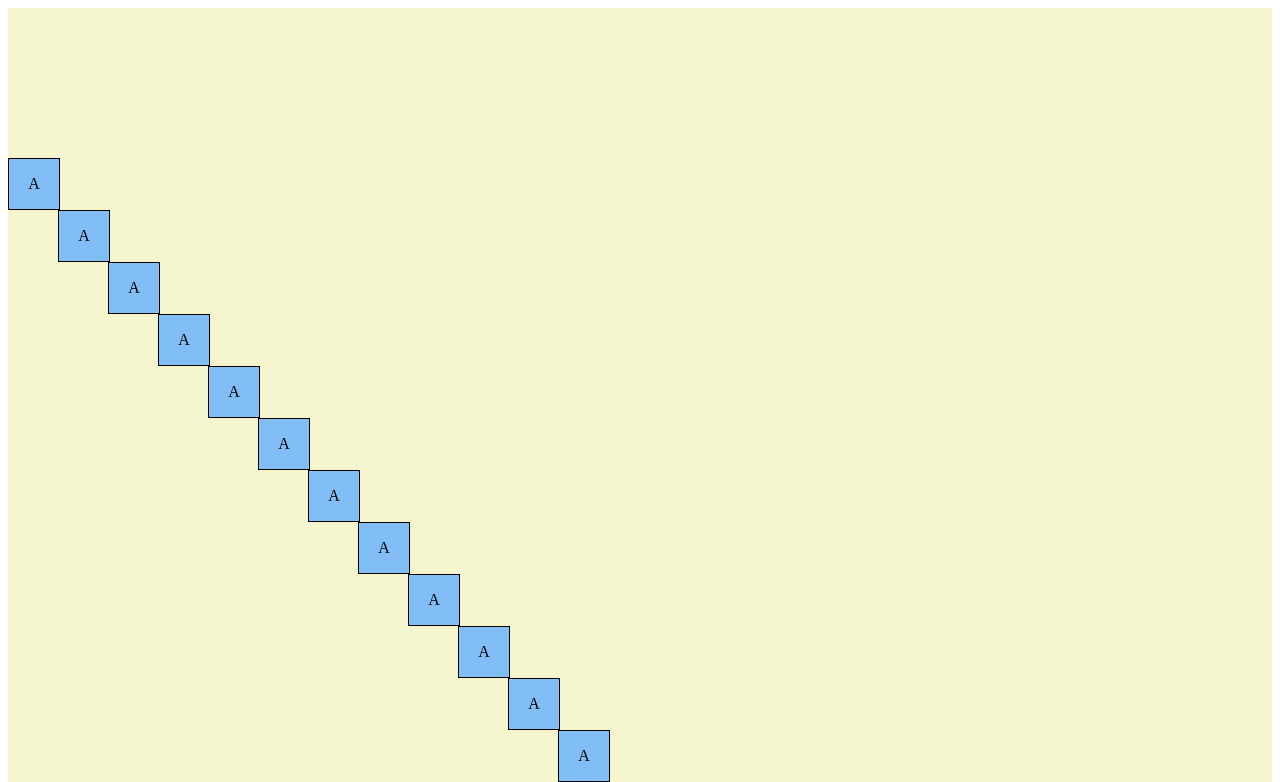
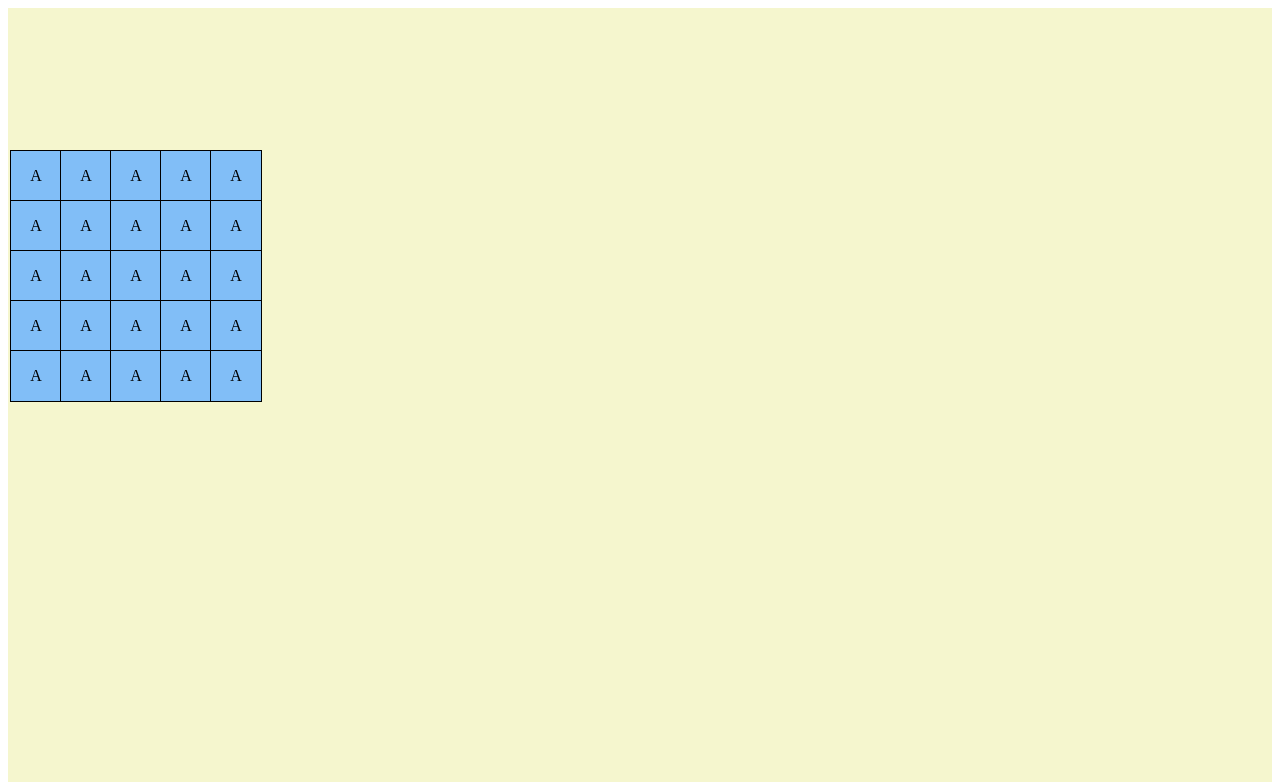
Before and after one commit to valkov/oyyoohtml5, a plain HTML site: page index.html in a window 1280 px wide. Shown: the top 782 px of the page. Drawn offline with nearby package versions, Linux system fonts and the light colour scheme.

Commit message:
finally dragging is working

```diff
--- a/index.html
+++ b/index.html
@@ -14,7 +14,6 @@
          width: 50px;
          height: 50px;
          background: #81BEF7;
-
          border: solid 1px black;
      }
 
@@ -28,30 +27,29 @@
 
 <div id="board" class="board">
 <script>
-	var XOFFSET = 0;
+	var XOFFSET = 10;
 	var YOFFSET = 150;
 	var LETTER_WIDTH = 50;
 
 	var x = XOFFSET;
 	var y = YOFFSET;
 
-	for(var i = 0; i < 25; i++) {
+	for(var i = 1; i <= 25; i++) {
 		$('#board').append( "<div id='letter" + i + "' class='letterBlock'><center><p>A</p></center></div>" );
 		var currentLetter = $('#letter'+ i);
 		currentLetter.used = 0;
 
-//		currentLetter.css('position', "relative");
+		currentLetter.css('position', 'absolute');
 		currentLetter.css('left', x);
 		currentLetter.css('top', y);
 
-		console.log(currentLetter);
 		currentLetter.draggable();
 
 		x += LETTER_WIDTH;
-		// if(i % 5 == 0 && i != 0) {
-		// 			x = XOFFSET;
-		// 			y += LETTER_WIDTH;
-		// 		}
+		if(i % 5 == 0 && i != 0) {
+			x = XOFFSET;
+			y += LETTER_WIDTH;
+		}
 		console.log(x + " " + y);
 	}
 </script>
```
